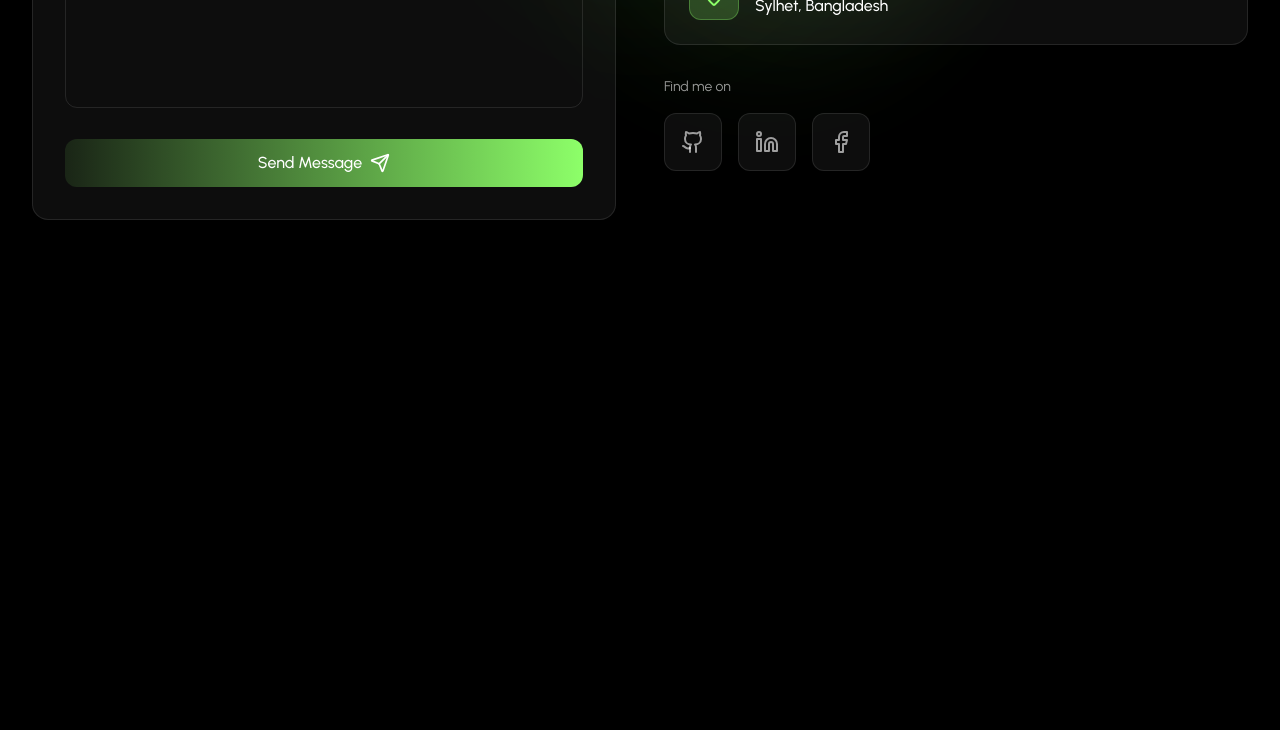
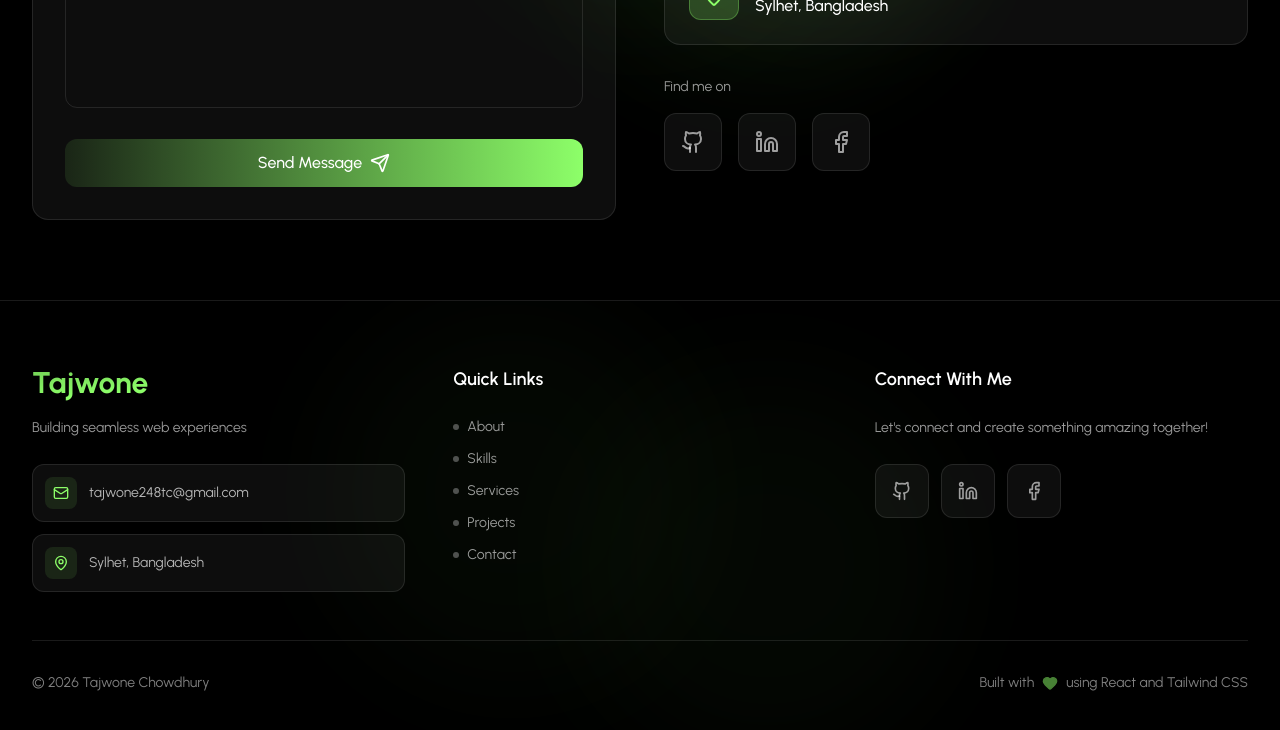
Before and after one commit to tajwone17/portfolio-tajwone, a React (Vite) app: page / in a window 1280 px wide. Shown: the part 5943-6673 px from the top of the page. Built offline with nearby package versions, Linux system fonts and the light colour scheme.

Commit message:
feat: implement Footer component with social links and personal information

```diff
--- a/src/App.jsx
+++ b/src/App.jsx
@@ -7,9 +7,10 @@ import Projects from "./components/sections/Projects";
 import Services from "./components/sections/Services";
 import Testimonials from "./components/sections/Testimonials";
 import Contact from "./components/sections/Contact";
+import Footer from "./components/layout/Footer";
 function App() {
   return (
-    <div className="min-h-screen bg-black pb-[100vh]">
+    <div className="min-h-screen bg-black ">
       <Navbar />
       <main>
         <Hero />
@@ -20,6 +21,7 @@ function App() {
         <Testimonials/>
         <Contact/>
       </main>
+      <Footer />
     </div>
   );
 }
--- a/src/components/layout/Footer.jsx
+++ b/src/components/layout/Footer.jsx
@@ -0,0 +1,130 @@
+import React from "react";
+import {
+  Github,
+  Linkedin,
+  Facebook,
+  Instagram,
+  Mail,
+  MapPin,
+  Heart,
+} from "lucide-react";
+import { PERSONAL_INFO, SOCIAL_LINKS, NAV_LINKS } from "../../utils/constants";
+import { scrollToSection } from "../../hooks/useScrollSpy";
+import FadeIn from "../animations/FadeIn";
+
+export default function Footer() {
+  const socialIcons = {
+    github: Github,
+    linkedin: Linkedin,
+    facebook: Facebook,
+    instagram: Instagram,
+  };
+  return (
+    <footer className="relative bg-black overflow-hidden border-t border-white/10">
+      <div className="absolute inset-0 overflow-hidden">
+        <div className="absolute top-0 left-1/4 w-96 h-96 bg-primary/10 opacity-30 rounded-full blur-3xl" />
+        <div className="absolute bottom-0 right-1/4 w-96 h-96 bg-primary/10 opacity-30 rounded-full blur-3xl" />
+      </div>
+
+      <div className="relative z-10 max-w-7xl mx-auto px-4 sm:px-6 lg:px-8 py-16">
+        <div className="grid grid-cols-1 md:grid-cols-3 gap-12 mb-12">
+          <FadeIn delay={0}>
+            <div>
+              <h3 className="text-3xl font-bold bg-linear-to-br from-primary/80 via-primary to-primary/80 bg-clip-text text-transparent mb-4">
+                {PERSONAL_INFO.name.split(" ")[0]}
+              </h3>
+              <p className="text-white/60 text-sm mb-6 leading-relaxed">
+                {PERSONAL_INFO.tagline}
+              </p>
+              <div className="space-y-3">
+                <a
+                  href={`mailto:${PERSONAL_INFO.email}`}
+                  className="group flex items-center gap-3 p-3 bg-white/5 border border-white/10 rounded-xl hover:bg-white/10 hover:border-primary/30 transition-all duration-300"
+                >
+                  <div className="p-2 bg-primary/10 rounded-lg">
+                    <Mail className="w-4 h-4 text-primary" />
+                  </div>
+                  <span className="text-white/70 text-sm group-hover:text-white transition-colors">
+                    {PERSONAL_INFO.email}
+                  </span>
+                </a>
+
+                <div className="flex items-center gap-3 p-3 bg-white/5 border border-white/10 rounded-xl ">
+                  <div className="p-2 bg-primary/10 rounded-lg">
+                    <MapPin className="w-4 h-4 text-primary" />
+                  </div>
+                  <span className="text-white/70 text-sm">
+                    {PERSONAL_INFO.location}
+                  </span>
+                </div>
+              </div>
+            </div>
+          </FadeIn>
+          <FadeIn delay={100}>
+            <div>
+              <h4 className="text-white font-semibold mb-6 text-lg">
+                Quick Links
+              </h4>
+              <ul className="space-y-3">
+                {NAV_LINKS.map((link) => (
+                  <li key={link.id}>
+                    <button
+                      onClick={() => scrollToSection(link.id)}
+                      className="group flex items-center gap-2 text-white/60 hover:text-primary transition-all duration-300"
+                    >
+                      <div className="w-1.5 h-1.5 rounded-full bg-white/30 group-hover:bg-primary group-hover:w-2 transition-all duration-300" />
+                      <span className="text-sm">{link.label}</span>
+                    </button>
+                  </li>
+                ))}
+              </ul>
+            </div>
+          </FadeIn>
+
+          <FadeIn delay={200}>
+            <div>
+              <h4 className="text-white font-semibold mb-6 text-lg">
+                Connect With Me
+              </h4>
+              <p className="text-white/60 text-sm mb-6 leading-relaxed">
+                Let's connect and create something amazing together!
+              </p>
+              <div className=" flex flex-wrap gap-3">
+                {Object.entries(SOCIAL_LINKS).map(([platform, url]) => {
+                  const Icon = socialIcons[platform];
+                  return Icon ? (
+                    <a
+                      key={platform}
+                      href={url}
+                      target="_blank"
+                      rel="noopener noreferrer"
+                      className="group relative p-4 bg-white/5 rounded-xl border border-white/10 hover:bg-white/10 hover:border-primary/50 hover:scale-110 transition-all duration-300"
+                      aria-label={`Connect on ${platform}`}
+                    >
+                      <Icon className="w-5 h-5 text-white/60 group-hover:text-primary transition-colors duration-300" />
+                      <div className="absolute inset-0 bg-linear-to-br from-primary/0 to-primary/0 group-hover:from-primary/10 group-hover:to-primary/5 rounded-xl transition-all duration-300 pointer-events-none" />
+                    </a>
+                  ) : null;
+                })}
+              </div>
+            </div>
+          </FadeIn>
+        </div>
+        <FadeIn delay={300}>
+          <div className="pt-8 border-t border-white/10">
+            <div className="flex flex-col md:flex-row items-center justify-between gap-4 ">
+              <p className="text-white/50 text-sm">
+                © {new Date().getFullYear()} {PERSONAL_INFO.name}
+              </p>
+              <p className="flex items-center gap-2 text-white/50 text-sm">
+                Built with{" "}
+                <Heart className="fill-primary animate-pulse w-4 h-4 text-primary" />{" "}
+                using React and Tailwind CSS
+              </p>
+            </div>
+          </div>
+        </FadeIn>
+      </div>
+    </footer>
+  );
+}
```
